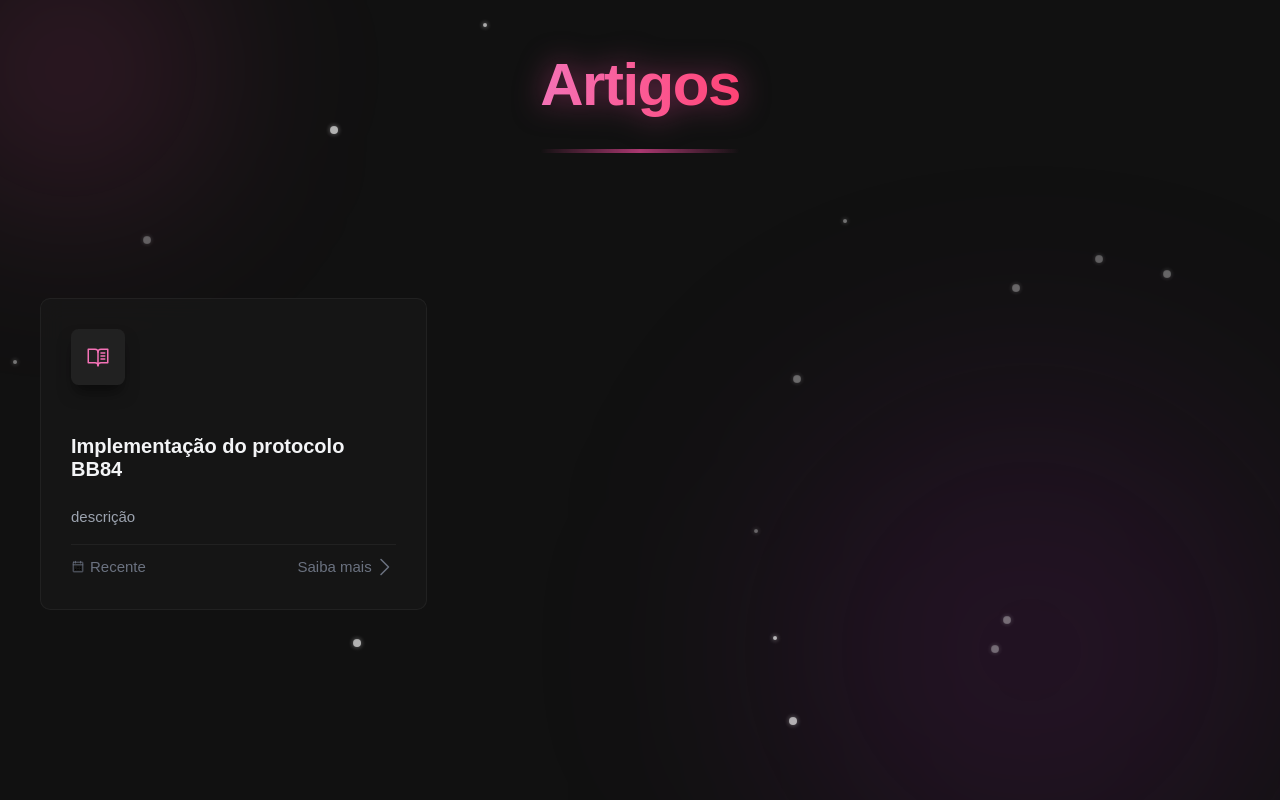
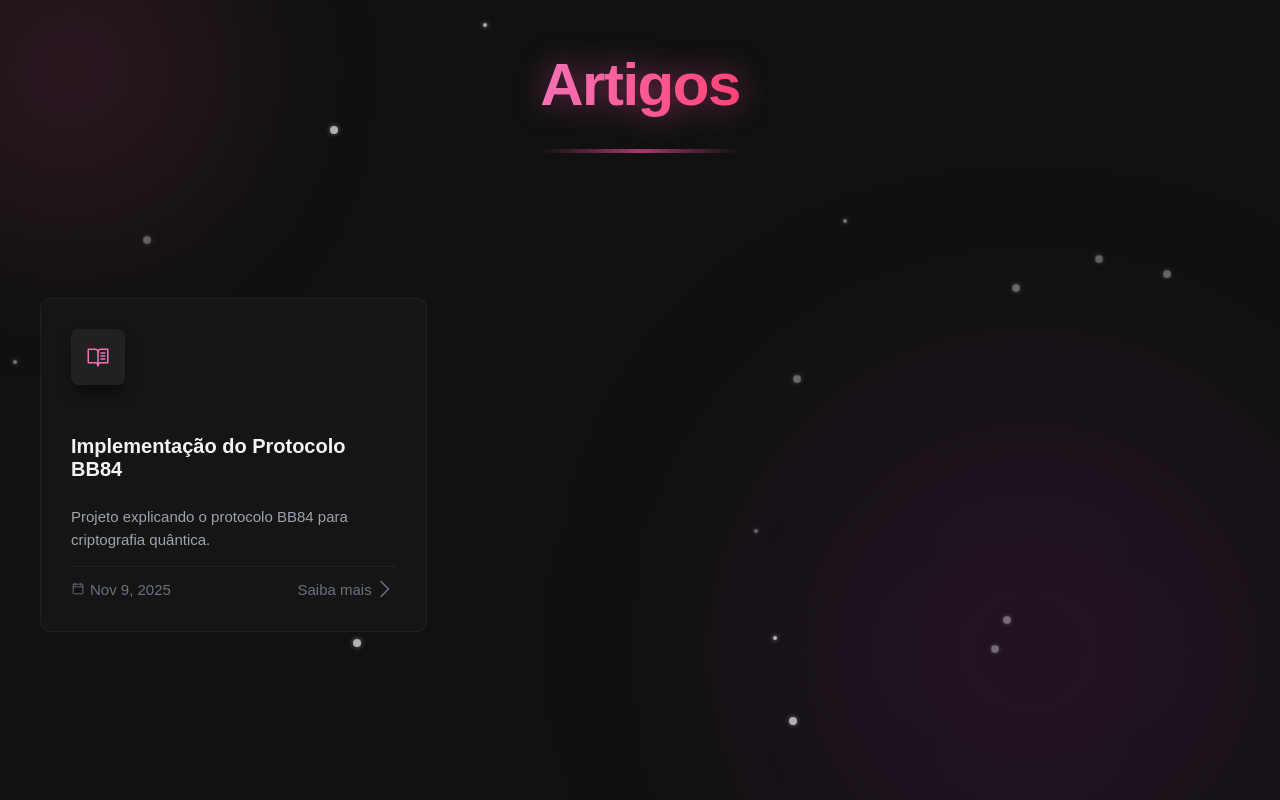
Before and after one commit to jsvictorias/portfolio, a React (Create React App) app: page / in a window 1280 px wide. Shown: the part 4323-5123 px from the top of the page. Built offline with nearby package versions, Linux system fonts and the light colour scheme.

Commit message:
feat: adicionando tradução nos artigos

```diff
--- a/src/templates/curriculum/articles.ts
+++ b/src/templates/curriculum/articles.ts
@@ -3,10 +3,12 @@ export const articlesData = {
         {
             "id": 1,
             "titulo": "Implementação do protocolo BB84",
+            "translationKey": "bb84",
             "techs": ["Qiskit", "Numpy", "Matplotlib"],
             "link-github": "https://github.com/KaueMiziara/gjk-fallfest-ufabc-2025/blob/main/bb84.ipynb",
-            "descrição": "descrição",
+            "descrição": "Projeto explicando o protocolo BB84 para criptografia quântica.",
             "type": "quantica",
-        }
+            "date": "Nov 9, 2025"
+        },
     ]
-}
+};
--- a/src/templates/curriculum/index.tsx
+++ b/src/templates/curriculum/index.tsx
@@ -5,11 +5,17 @@ import { usePagination, useStars } from './helpers';
 import { Article } from './props';
 import './styles.css';
 
+import { useLanguage } from '../../context/LanguageContext';
+import { articleMessages } from './texts';
+
 export const Curriculum = () => {
+  const { getT } = useLanguage();
+  const t = getT(articleMessages);
+
   const [hoveredCard, setHoveredCard] = useState<number | null>(null);
 
-  const allArticles: Article[] = useMemo(() => {
-    return Object.values(articlesData).flat();
+  const allArticles = useMemo(() => {
+    return Object.values(articlesData).flat() as Article[];
   }, []);
 
   const {
@@ -45,18 +51,27 @@ export const Curriculum = () => {
 
       <div className="content-wrapper">
 
-        {/* Header */}
         <div className="header-section">
           <div className="title-container">
             <h1 className="main-title">
-              Artigos
+              {t('title')}
             </h1>
             <div className="title-underline" />
           </div>
         </div>
 
         <div className="articles-grid">
-          {currentArticles.map((article) => (
+          {currentArticles.map((article) => {
+            const translatedTitle = article.translationKey
+                ? t(article.translationKey)
+                : article.titulo;
+
+            const descKey = article.translationKey ? `${article.translationKey}_desc` : '';
+            const translatedDesc = (article.translationKey && t(descKey) !== descKey)
+                ? t(descKey)
+                : article.descrição;
+
+            return (
                 <a
                   href={article["link-github"]}
                   target="_blank"
@@ -76,11 +91,11 @@ export const Curriculum = () => {
                   </div>
 
                   <h3 className="card-title">
-                {article.titulo}
+                    {translatedTitle}
                   </h3>
 
                   <p className="card-excerpt">
-                {article.descrição}
+                    {translatedDesc}
                   </p>
 
                   <div className="card-footer">
@@ -88,12 +103,14 @@ export const Curriculum = () => {
                       <Calendar />
                       <span>{article.date || "Recente"}</span>
                     </div>
+
                     <div className="flex items-center gap-1 text-pink-400 know-more">
-                    Saiba mais <CaretRight />
+                        {t('knowMore')} <CaretRight />
                     </div>
                   </div>
                 </a>
-          ))}
+            );
+          })}
         </div>
 
         {totalPages > 1 && (
--- a/src/templates/curriculum/props.ts
+++ b/src/templates/curriculum/props.ts
@@ -6,6 +6,7 @@ export interface Article {
   "link-github": string;
   type: string;
   date?: string;
+  translationKey?: string;
 }
 
 export interface Star {
--- /dev/null
+++ b/src/templates/curriculum/texts.ts
@@ -0,0 +1,14 @@
+export const articleMessages = {
+    pt: {
+        title: 'Artigos',
+        knowMore: 'Saiba mais',
+        "bb84": "Implementação do Protocolo BB84",
+        "bb84_desc": "Projeto explicando o protocolo BB84 para criptografia quântica.",
+    },
+    en: {
+        title: 'Articles',
+        knowMore: 'Know more',
+        "bb84": "BB84 Protocol Implementation",
+        "bb84_desc": "Project explaining the BB84 protocol for quantum cryptography.",
+    }
+}
```
Lines whose indentation alone changed are shown as unchanged.
